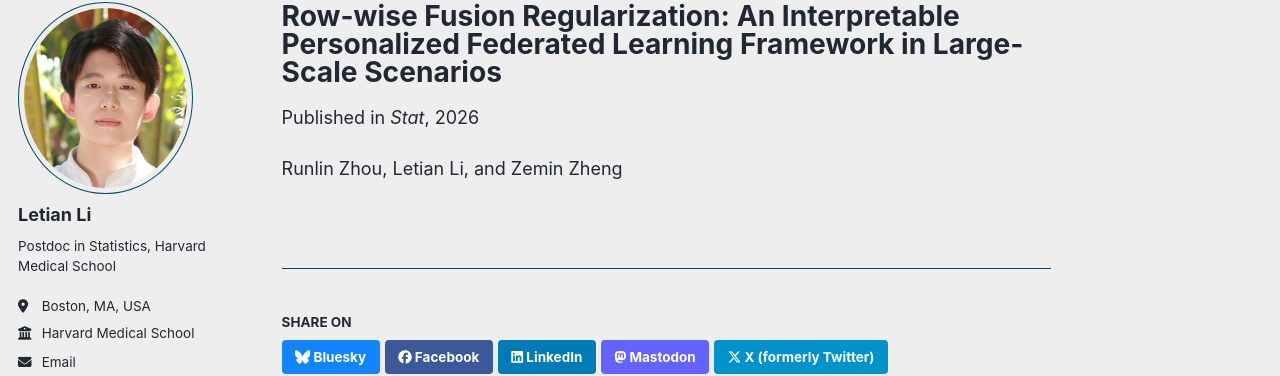
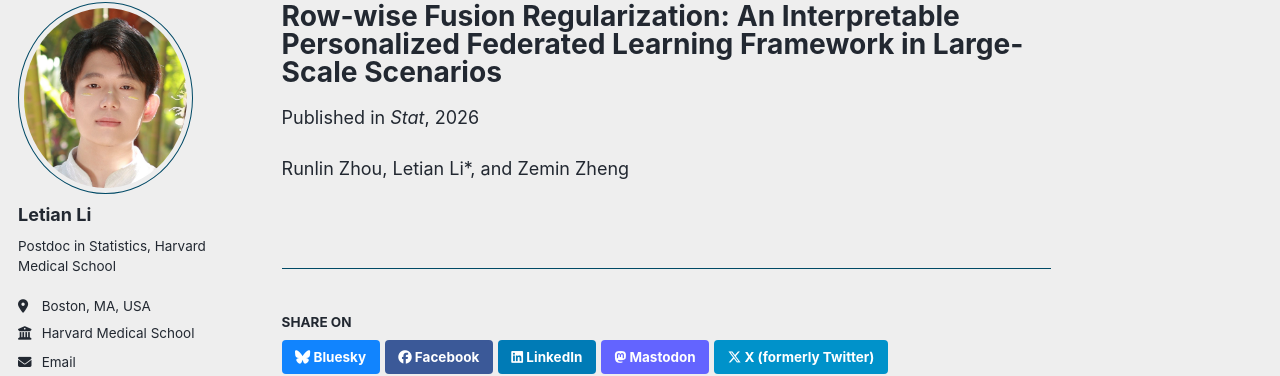
Before and after one commit to letianli059/letianli059.github.io, a Jekyll site: the page built from _publications/SROF.md, in a window 1280 px wide. Shown: the part 97-473 px from the top of the page. Built offline with Jekyll 4.4.1, drawn with Linux system fonts in a browser that asks for light colours; some web fonts are replaced; a script bundle is joined from its source files by our own code; library files that are not in the unit come from our copies.

```diff
--- a/_publications/SROF.md
+++ b/_publications/SROF.md
@@ -10,4 +10,4 @@ paperurl:
 citation:
 ---
 
-Runlin Zhou, Letian Li, and Zemin Zheng
+Runlin Zhou, Letian Li*, and Zemin Zheng
```
